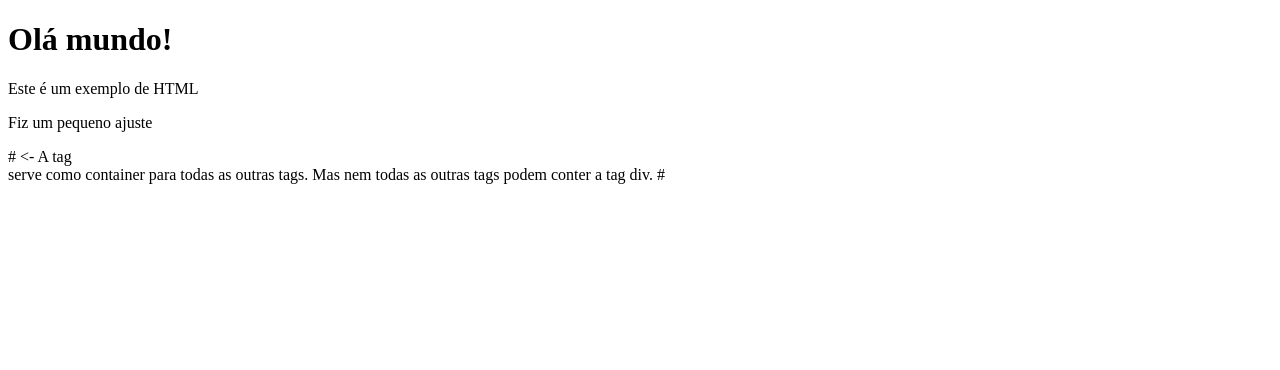
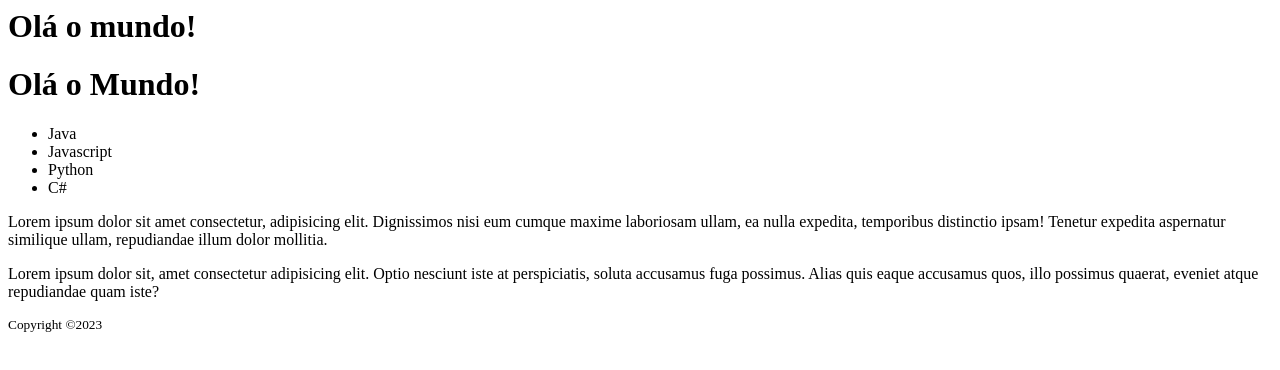
Before and after one commit to mthaugusto/Exemplo-HTML_G, a plain HTML site: page index.html in a window 1280 px wide. Drawn offline with Linux system fonts and the light colour scheme.

Commit message:
Update index.html

```diff
--- a/index.html
+++ b/index.html
@@ -1,19 +1,56 @@
-<!DOCTYPE HTML> <!--Esté é um DTD do tipo HTML 5-->
-<html lang="pt-br">
+</html<!DOCTYPE HTML> <!-- Este é um DTD do tipo HTML5 -->
+
+<html lange="pt-br">
+
+</html>
+
   <head>
      <meta charset="UTF-8">
-		<meta http-equiv="X-UA-Compatible" content="IE=edge">
-		<meta name="viewport" content "width=device-width, initial-scale=1.0">
+     <meta http-equiv="X-UA-compatible" content="IE=edge">
+    <meta name="viewport" content="width=device-width, initial-scale=1.0">
     <title>Document</title>
   </head>
   <body>
-		<h1>Olá mundo!</h1>
-		<p>Este é um exemplo de HTML</p>
-		<p>Fiz um pequeno ajuste </p>
+     <h1>Olá o mundo!</h1>
+     <div>
+         <header>
+          <h1>Olá o Mundo!</h1>
+         <nav>
+          <ul>
+            <li>Java</li>
+            <li>Javascript</li>
+            <li>Python</li>
+            <li>C#</li>
+          </ul>
+         </nav>
+         </header>
 
-		# <- A tag <div> serve como container para todas as outras tags. Mas nem todas as outras tags podem conter a tag div. #
+         <section>
+             <div>
+              <p>
+                Lorem ipsum dolor sit amet consectetur, adipisicing elit. Dignissimos nisi eum cumque maxime
+                 laboriosam ullam, ea nulla expedita, temporibus distinctio ipsam!
+                Tenetur expedita aspernatur similique ullam, repudiandae illum dolor mollitia.
+              </p>
 
+              <p>
+                Lorem ipsum dolor sit, amet consectetur adipisicing elit.
+                 Optio nesciunt iste at perspiciatis, soluta accusamus fuga possimus.
+                  Alias quis eaque accusamus quos, illo possimus quaerat, eveniet atque repudiandae quam iste?
+              </p>
 
+             </div>
+         </section>
+
+         <footer>
+          <div>
+            <small>
+                </p>Copyright &copy2023</p>
+            </small>
+          </div>
+         </footer>
+
+     </div>
 
     </body>
 </html>
```
Lines whose indentation alone changed are shown as unchanged.
